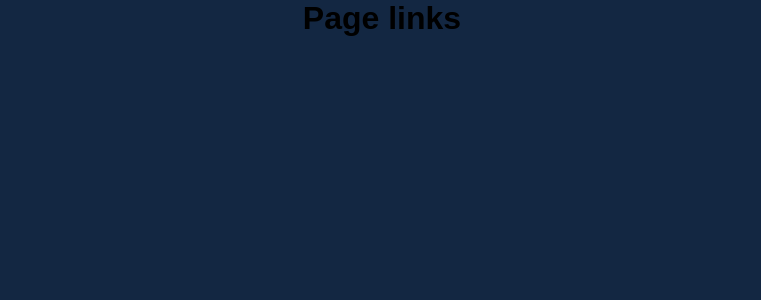
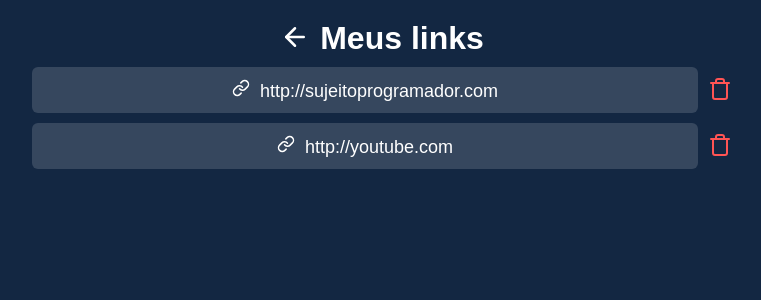
Before and after one commit to nelsoneo/meulink, a React (Create React App) app: page /links in a window 1280 px wide. Shown: the top 300 px of the page, without its empty margins (258-1019 px from the left). Built offline with nearby package versions, Linux system fonts and the light colour scheme.

Commit message:
primera fase completa

```diff
--- /dev/null
+++ b/src/components/Menu/index.css
@@ -0,0 +1,24 @@
+.menu{
+    position: absolute;
+    top: 20px;
+    right: 3%;
+    font-weight: bold;
+    display: flex;
+}
+
+.menu a{
+    text-decoration: none;
+}
+
+.social{
+    margin-right: 10px;
+    display: flex;
+    align-items: center;
+}
+
+.menu-item{
+    color: #000;
+    background-color: #fff;
+    padding: 12px 24px;
+    border-radius: 6px;
+}
--- /dev/null
+++ b/src/components/Menu/index.js
@@ -0,0 +1,24 @@
+import "./index.css";
+import { BsYoutube, BsInstagram } from "react-icons/bs";
+import { Link } from "react-router-dom";
+
+export default function Menu() {
+  return (
+    <div className="menu">
+      <a
+        className="social"
+        href="https://www.youtube.com/channel/UCf32_SqbKyNFzk__AnOkBnw"
+      >
+        <BsYoutube color="#fff" size={24}/>
+      </a>
+
+    <a className="social" href="https://www.instagram.com/nelsoneo04/">
+    <BsInstagram color="#fff" size={24}/>
+    </a>
+
+      <Link className="menu-item" to="/links">
+          Meus Links
+      </Link>
+    </div>
+  );
+}
--- a/src/index.css
+++ b/src/index.css
@@ -13,10 +13,10 @@ button{
   cursor: pointer;
 }
 
-.app{
+/* .app{
   display: flex;
   width: 100%;
   justify-content: center;
   align-items: center;
   flex-direction: column;
-}
+}  */
--- a/src/pages/Home/index.css
+++ b/src/pages/Home/index.css
@@ -31,6 +31,17 @@
     display: flex;
     flex-direction: column;
     align-items: center;
+    animation: slideY 2s;
+}
+
+/*Criando animação na area input */
+@keyframes slideY {
+    from{
+        transform: translateY(90px);
+    }
+    to{
+        transform: translateY(0px);
+    }
 }
 
 .area-input div{
@@ -70,6 +81,11 @@
     border-radius: 4px;
     border: 0;
     margin-top: 10px;
+    transition: transform 0.7s;
+}
+
+.area-input button:hover{
+    transform: scale(1.05);
 }
 
 @media (min-width: 320px) and (max-width: 414px){
--- a/src/pages/Home/index.js
+++ b/src/pages/Home/index.js
@@ -1,5 +1,6 @@
 import { FiLink } from "react-icons/fi";
 import "./index.css";
+import Menu from "../../components/Menu";
 
 export default function Home(){
     return (
@@ -19,6 +20,8 @@ export default function Home(){
 
           <button>Gerar Link</button>
         </div>
+
+        <Menu />
       </div>
     )
   }
--- /dev/null
+++ b/src/pages/Links/index.css
@@ -0,0 +1,83 @@
+.container-links{
+    display: flex;
+    width: 100%;
+    flex-direction: column;
+    align-items: center;
+    margin-top: 20px;
+}
+
+.header-links{
+    display: flex;
+    flex-direction: row;
+}
+
+.header-links svg{
+    margin-right: 10px ;
+}
+
+.arrow{
+    align-self: center;
+}
+
+.header-links h1{
+    color: #fff;
+}
+
+.links-item{
+    width: 700px;
+    display: flex;
+    /* flex-direction: row;
+    align-items: center; */
+    justify-content: center;
+    margin-top: 10px;
+}
+
+.links{
+    width: 100%;
+    height: 46px;
+    border-radius: 6px;
+    border: 0;
+    min-width: 80%;
+    background-color: rgb(255, 255, 255, 0.15);
+    margin-right: 10px;
+    padding: 0 10px;
+    font-size: 18px;
+    color: #fff;
+}
+
+.links svg{
+    margin-right: 10px;
+}
+
+.link-delete{
+    border: 0;
+    background: transparent;
+}
+
+@media (min-width: 320px) and (max-width: 800px){
+    .container-links{
+        flex: 1;
+    }
+
+    .header-links h1{
+        font-size: 30px;
+    }
+
+    .links-item{
+        width: 100%;
+    }
+
+    .links{
+        font-size: 12px;
+        width: 50%;
+        min-width: 50%;
+        height: 36px;
+        white-space: nowrap;
+        overflow: hidden;
+        text-overflow: ellipsis;
+    }
+
+    .links svg{
+        display: none;
+    }
+}
--- a/src/pages/Links/index.js
+++ b/src/pages/Links/index.js
@@ -1,8 +1,36 @@
+import { FiArrowLeft, FiLink, FiTrash } from "react-icons/fi";
+import { Link } from "react-router-dom";
+import "./index.css";
 
-export default function Links(){
-    return (
-      <div>
-        <h1>Page links</h1>
+export default function Links() {
+  return (
+    <div className="container-links">
+      <div className="header-links">
+        <Link className="arrow" to="/">
+          <FiArrowLeft size={30} color="#fff" />
+        </Link>
+        <h1>Meus links</h1>
       </div>
-    )
-  }
+
+      <div className="links-item">
+        <button className="links">
+          <FiLink size={18} color="#fff" />
+          http://sujeitoprogramador.com
+        </button>
+        <button className="link-delete">
+          <FiTrash size={24} color="#FF5454" />
+        </button>
+      </div>
+
+      <div className="links-item">
+        <button className="links">
+          <FiLink size={18}  color="#fff" />
+          http://youtube.com
+        </button>
+        <button className="link-delete">
+          <FiTrash size={24} color="#FF5454" />
+        </button>
+      </div>
+    </div>
+  );
+}
```
